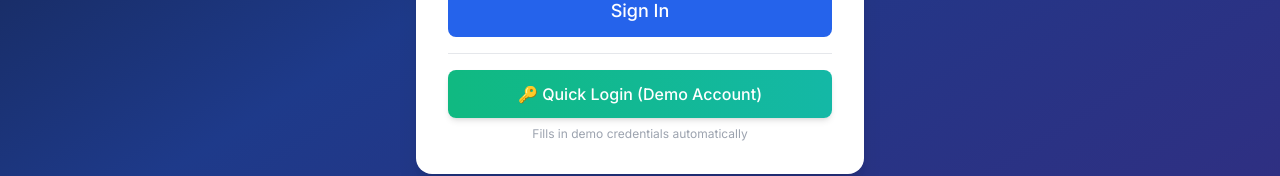
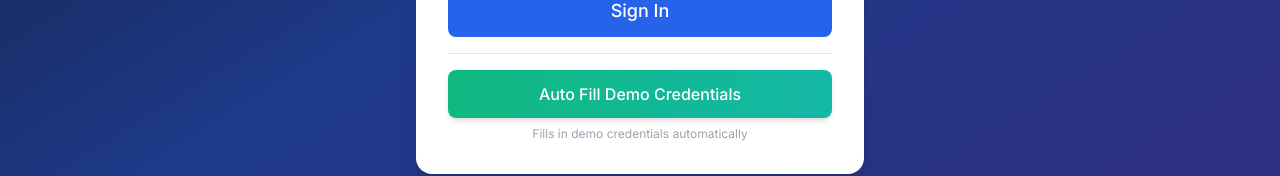
Before and after one commit to eakarsu/AIMortgageUnderwritingAssistant, a React (Vite) app in the folder client/: page / in a window 1280 px wide. Shown: the part 523-699 px from the top of the page. Built offline with nearby package versions, Linux system fonts and the light colour scheme; no server answers.

Commit message:
Commit pending workspace changes

```diff
--- a/client/src/pages/Login.jsx
+++ b/client/src/pages/Login.jsx
@@ -76,10 +76,11 @@ export default function Login({ onLogin }) {
 
           <div className="mt-4 pt-4 border-t">
             <button
+              type="button"
               onClick={autoFill}
               className="w-full bg-gradient-to-r from-emerald-500 to-teal-500 text-white px-4 py-3 rounded-lg hover:from-emerald-600 hover:to-teal-600 transition-all font-medium shadow-md"
             >
-              🔑 Quick Login (Demo Account)
+              Auto Fill Demo Credentials
             </button>
             <p className="text-xs text-gray-400 mt-2 text-center">Fills in demo credentials automatically</p>
           </div>
```
